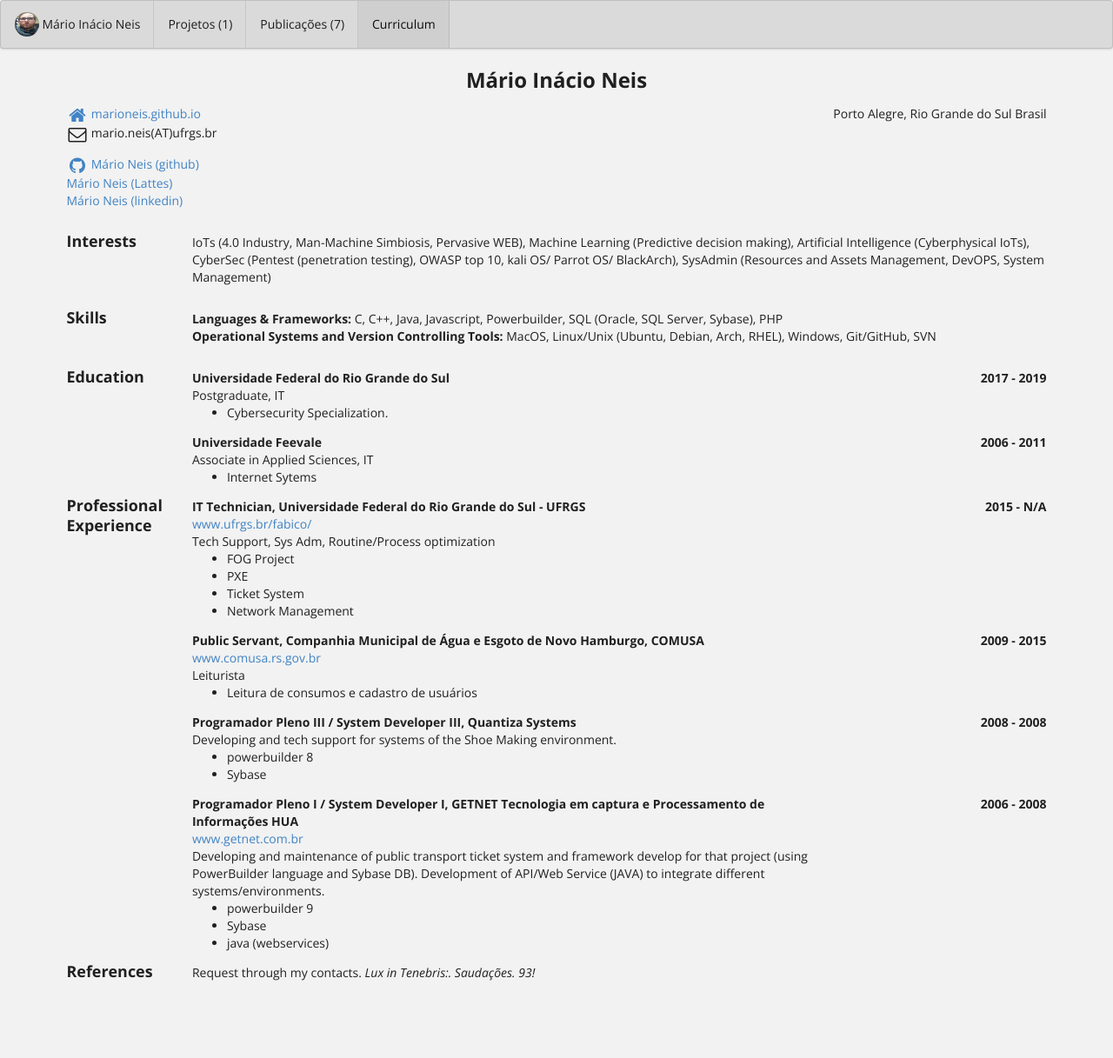
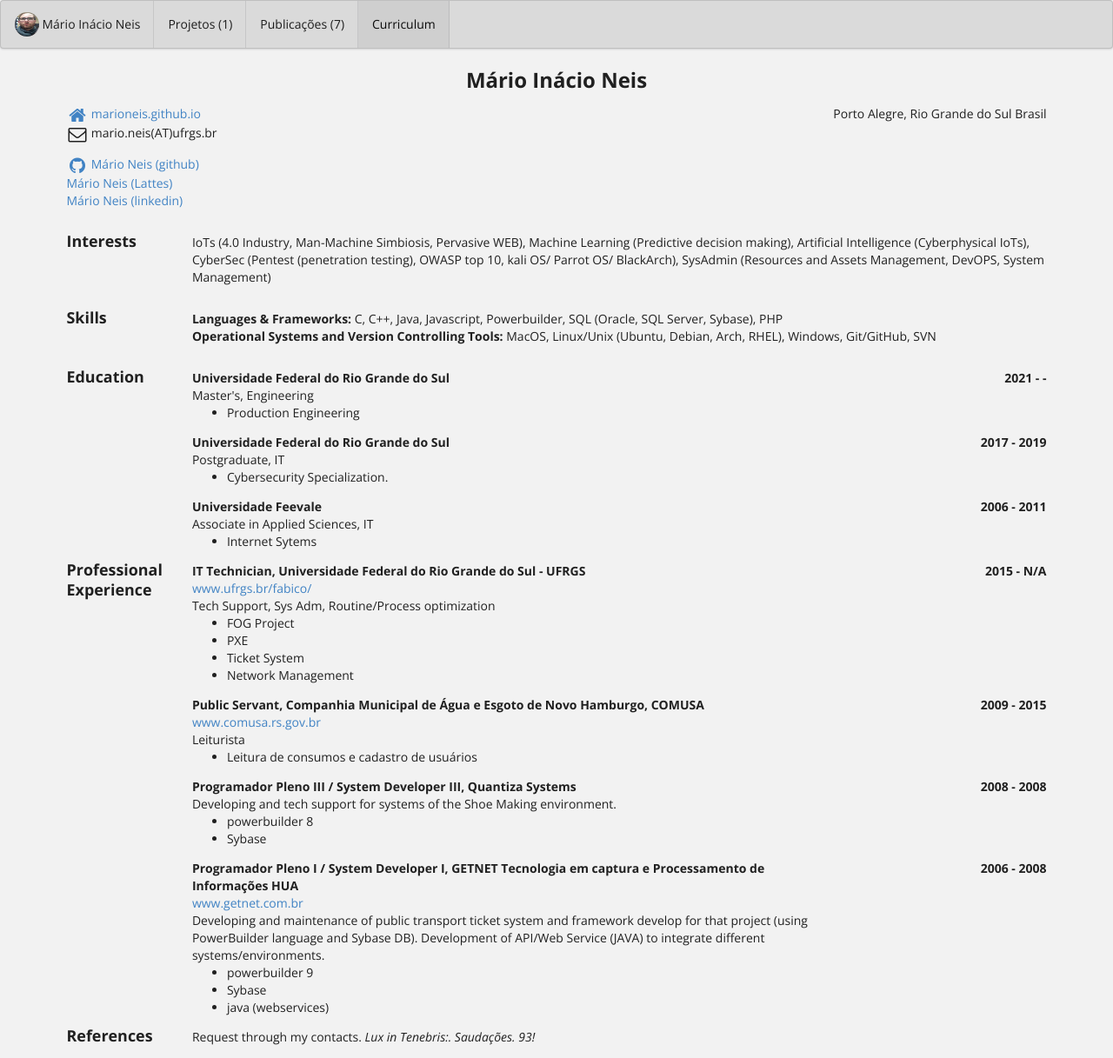
Before and after one commit to marioneis/marioneis, a Jekyll site: the page built from bio/index.html, in a window 1280 px wide. Shown: the whole page at 87% size. Built offline with Jekyll 4.4.1, drawn with Linux system fonts in a browser that asks for light colours; before the commit the page ends 1143 px from its top, so only the background shows below that.

Commit message:
Update bio.json

```diff
--- a/_data/bio.json
+++ b/_data/bio.json
@@ -6,7 +6,7 @@
     "email": "mario.neis(AT)ufrgs.br",
     "phone": "",
     "website": "https://marioneis.github.io",
-    "summary": "IT technician at UFRGS | Associate in Applied Sciences (WEB Systems) at Universidade Feevale | Cybersecurity especialization int the Postgraduate Course Program at Instituto de Informática da UFRGS",
+    "summary": "IT technician at UFRGS | Associate in Applied Sciences (WEB Systems) at Universidade Feevale | Cybersecurity especialization in the Postgraduate Course Program at Instituto de Informática da UFRGS | Master's student in Production Engineering at UFRGS",
     "location": {
       "address": "",
       "postalCode": "",
@@ -89,6 +89,15 @@
   "education": [
     {
       "institution": "Universidade Federal do Rio Grande do Sul",
+      "area": "Engineering",
+      "studyType": "Master's",
+      "startDate": "2021",
+      "endDate": "-",
+      "courses": [
+        "Production Engineering"
+      ]
+    },{
+      "institution": "Universidade Federal do Rio Grande do Sul",
       "area": "IT",
       "studyType": "Postgraduate",
       "startDate": "2017",
```
